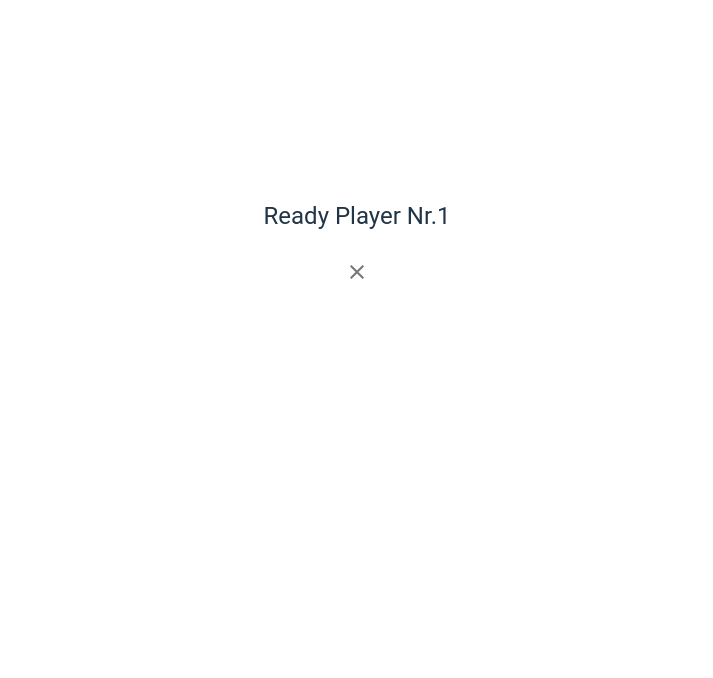
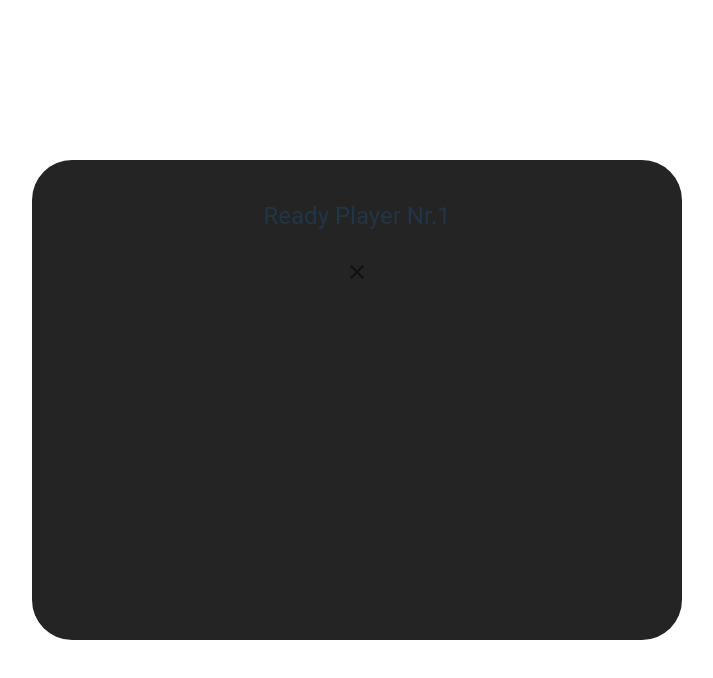
Before and after one commit to Lil-Youn/Coin-flip, a React (Vite) app in the folder coin-flip/: page / in a window 1280 px wide. Both pictures are taken after a click on the button "START GAME". Shown: the top 678 px of the page, without its empty margins (283-996 px from the left). Built offline with nearby package versions, Linux system fonts and the light colour scheme.

Commit message:
change bg color for generic modal

```diff
--- a/coin-flip/src/components/generic-modal.tsx
+++ b/coin-flip/src/components/generic-modal.tsx
@@ -29,7 +29,13 @@ const GenericModal = ({ header, open, close, children }: GenericModalProps) => {
         aria-labelledby="modal-modal-title"
         aria-describedby="modal-modal-description"
       >
-        <Box width={650} height={400} bgcolor={"#fff"} p={5} borderRadius={10}>
+        <Box
+          width={650}
+          height={400}
+          bgcolor={"#242424"}
+          p={5}
+          borderRadius={10}
+        >
           <Typography variant="h5" textAlign="center">
             {header}
           </Typography>
```
